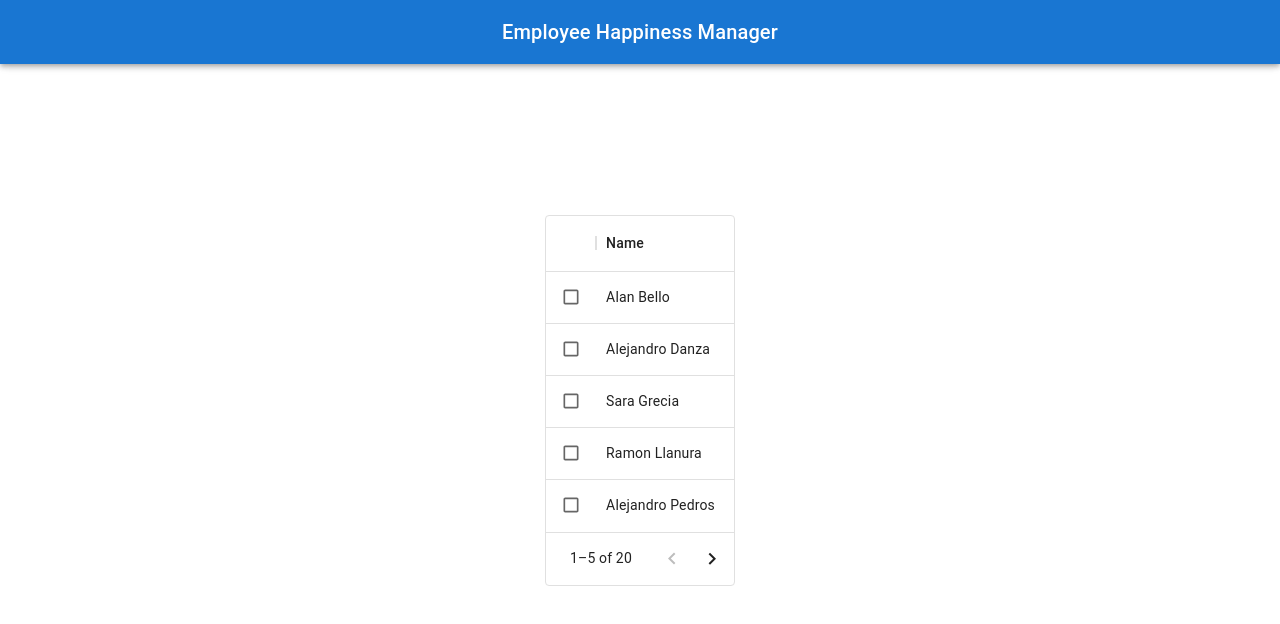
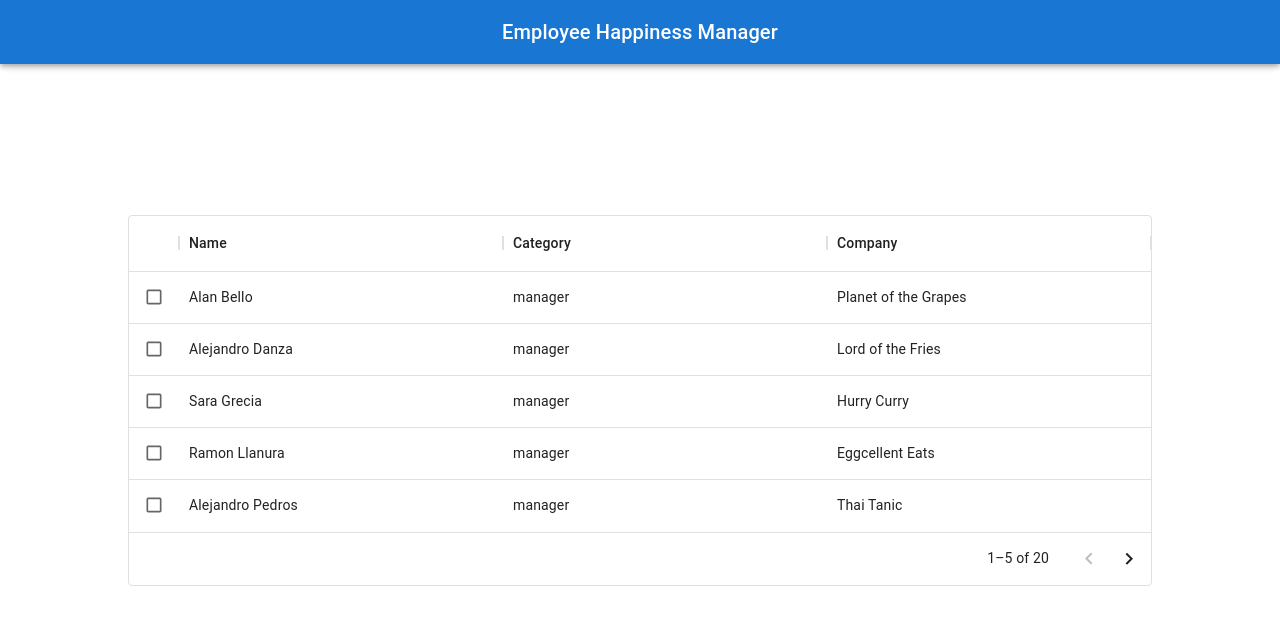
Before and after one commit to NicoC0/employee-happiness-manager, a React (Vite) app: page / in a window 1280 px wide. Shown: the top 624 px of the page. Built offline with nearby package versions, Linux system fonts and the light colour scheme.

Commit message:
rendering home component into styled components div

```diff
--- a/src/App.tsx
+++ b/src/App.tsx
@@ -1,11 +1,14 @@
 import './App.css'
 import { Navbar } from './components'
 import { Home } from './pages'
+import { LayoutContainer } from './styled-components'
 
 function App() {
   return <>
     <Navbar />
-    <Home />
+    <LayoutContainer>
+      <Home />
+    </LayoutContainer>
   </>
 }
 
```
